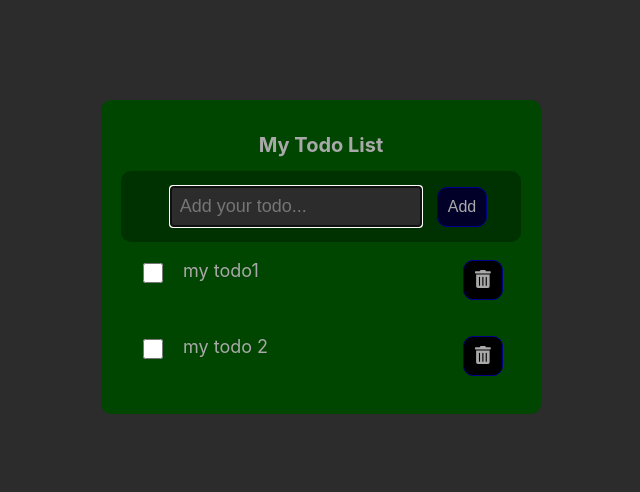
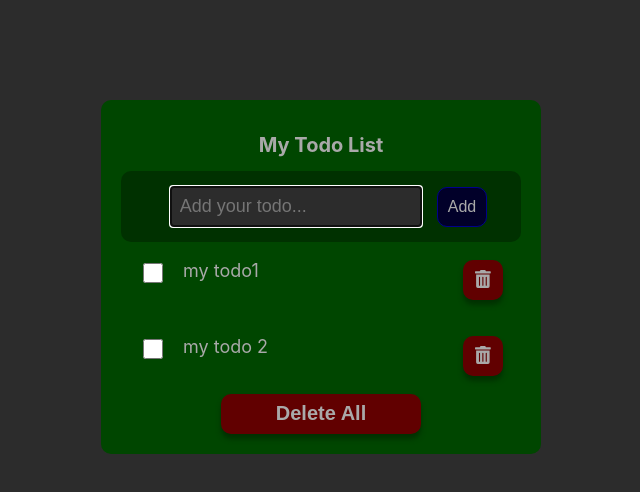
Before and after one commit to ATown0789/react, a React (Create React App) app in the folder todo/: page / in a window 1280 px wide. Shown: the top 492 px of the page, without its empty margins (319-959 px from the left). Built offline with nearby package versions, Linux system fonts and the light colour scheme.

Commit message:
Add transitions to todo app using react-spring

```diff
--- a/todo/package.json
+++ b/todo/package.json
@@ -9,6 +9,7 @@
     "react": "^17.0.1",
     "react-dom": "^17.0.1",
     "react-scripts": "4.0.1",
+    "react-spring": "^8.0.27",
     "web-vitals": "^0.2.4"
   },
   "scripts": {
--- a/todo/src/App.css
+++ b/todo/src/App.css
@@ -72,3 +72,21 @@ button {
   max-height: 30px;
   max-width: 260px;
 }
+
+.delete {
+  background: rgb(97, 0, 0);
+  border: none;
+  box-shadow: 0 5px 5px rgb(0, 49, 0);
+}
+
+button:hover {
+  cursor: pointer;
+}
+
+#del-all {
+  width: 50%;
+  margin: auto;
+  height: 40px;
+  font-size: 2em;
+  font-weight: 600;
+}
--- a/todo/src/App.js
+++ b/todo/src/App.js
@@ -2,24 +2,28 @@
 import {useState} from 'react';
 import './App.css';
 import Todo from './Components/Todo';
-import TodoForm from './Components/TodoForm'
+import TodoForm from './Components/TodoForm';
+import {useSpring, useTransition, animated} from 'react-spring';
 
 
 function App() {
   const [todoList, setTodoList] = useState(
     [{
       text: "my todo1",
-      completed: false
+      completed: false,
+      id: 0
     },
     {
       text: "my todo 2",
-      completed: false
+      completed: false,
+      id: 1
     }
   ]);
 
 
   const addTodo = text => {
-    const newTodoList = [...todoList, {text}];
+    const newId = todoList[todoList.length-1].id+1;
+    const newTodoList = [...todoList, {text, id:newId}];
     setTodoList(newTodoList);
   }
 
@@ -35,13 +39,39 @@ function App() {
     setTodoList(newTodoList);
   }
 
+  const deleteAll = () => {
+    setTodoList([]);
+  }
+
+  const todoAnimation = useTransition(todoList, item =>( item.id), {
+    from: {opacity:0},
+    enter: {opacity: 1},
+    leave: {opacity: 0},
+    config: {duration: 1000}
+  });
+
+  const delAnimation = useSpring(
+    {opacity: 1,
+      from: {opacity: 0},
+      config: {duration: 1000}
+    });
+
   return (
     <div className="App">
           <h1>My Todo List</h1>
           <TodoForm addTodo = {addTodo} />
-          {todoList.map((todo, index) => (
+          {/* {todoList.map((todo, index) => (
             <Todo removeTodo = {removeTodo} completeTodo = {completeTodo} index = {index} key = {index} todo = {todo}  />
-          ))}
+          ))} */}
+          {todoAnimation.map(({item, key, props},index) =>
+            <animated.div key = {key} style = {props}>
+              <Todo removeTodo = {removeTodo}
+                completeTodo = {completeTodo}
+                index = {index}
+                key = {index}
+                todo = {item}  />
+            </animated.div>)}
+          <animated.div style = {delAnimation}>{todoList.length > 1 ? <button id = "del-all" className = "delete" onClick = {deleteAll}>Delete All</button> : null }</animated.div>
     </div>
   );
 }
--- a/todo/src/Components/Todo.jsx
+++ b/todo/src/Components/Todo.jsx
@@ -1,15 +1,37 @@
-import React from 'react'
+import React from 'react';
 import '../App.css';
 
 
-function Todo({todo, index, completeTodo, removeTodo}) {
+
+
+
+function Todo({stuff, todo, index, completeTodo, removeTodo}) {
+    console.log(stuff);
     return (
+
         <div style = {{textDecoration: todo.completed ? 'line-through' : ''}} className = "todo">
             <input id = "completed" name = "completed" type = "checkbox" onClick = {() => completeTodo(index)}/>
             <span id ="todo-text">{todo.text}</span>
-            <button onClick = {() => removeTodo(index)}><i class="fas fa-trash-alt"></i></button>
+            <button className = "delete" onClick = {() => removeTodo(index)}><i className="fas fa-trash-alt"></i></button>
         </div>
-    )
+
+//This is a working animation for just the entrance of the todo
+// const todoAnimation = useSpring({
+//     from: {opacity: 0},
+//     to: {opacity: 1},
+//     config: {duration: 600}
+// });
+
+// return (
+//     <animated.div style = {todoAnimation}>
+//     <div style = {{textDecoration: todo.completed ? 'line-through' : ''}} className = "todo">
+//         <input id = "completed" name = "completed" type = "checkbox" onClick = {() => completeTodo(index)}/>
+//         <span id ="todo-text">{todo.text}</span>
+//         <button className = "delete" onClick = {() => removeTodo(index)}><i class="fas fa-trash-alt"></i></button>
+//     </div>
+//     </animated.div>
+// )
+)
 }
 
 export default Todo;
```
Also changed, not shown: 1 other file (tests, documents, lock files or other folders).
